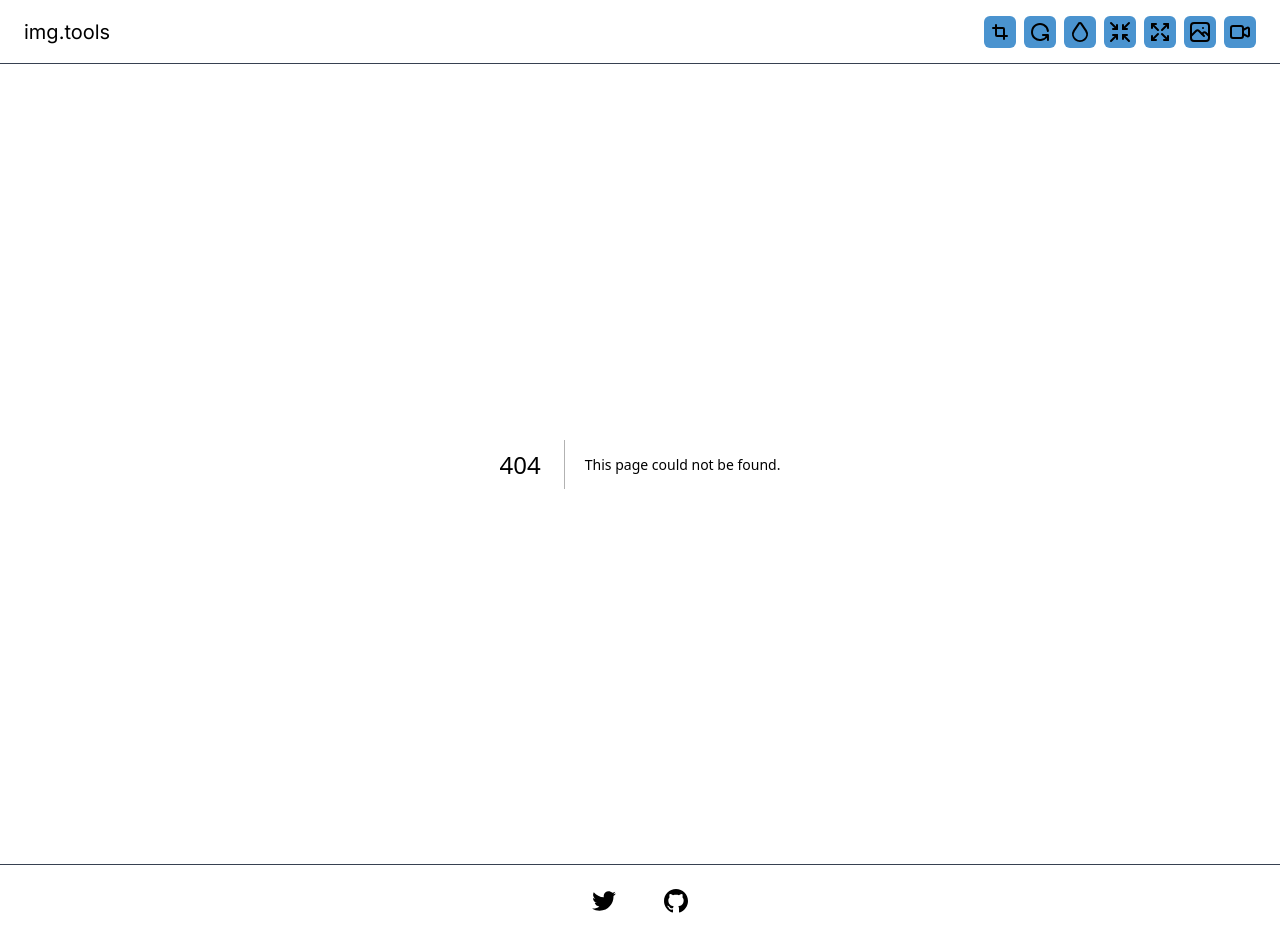
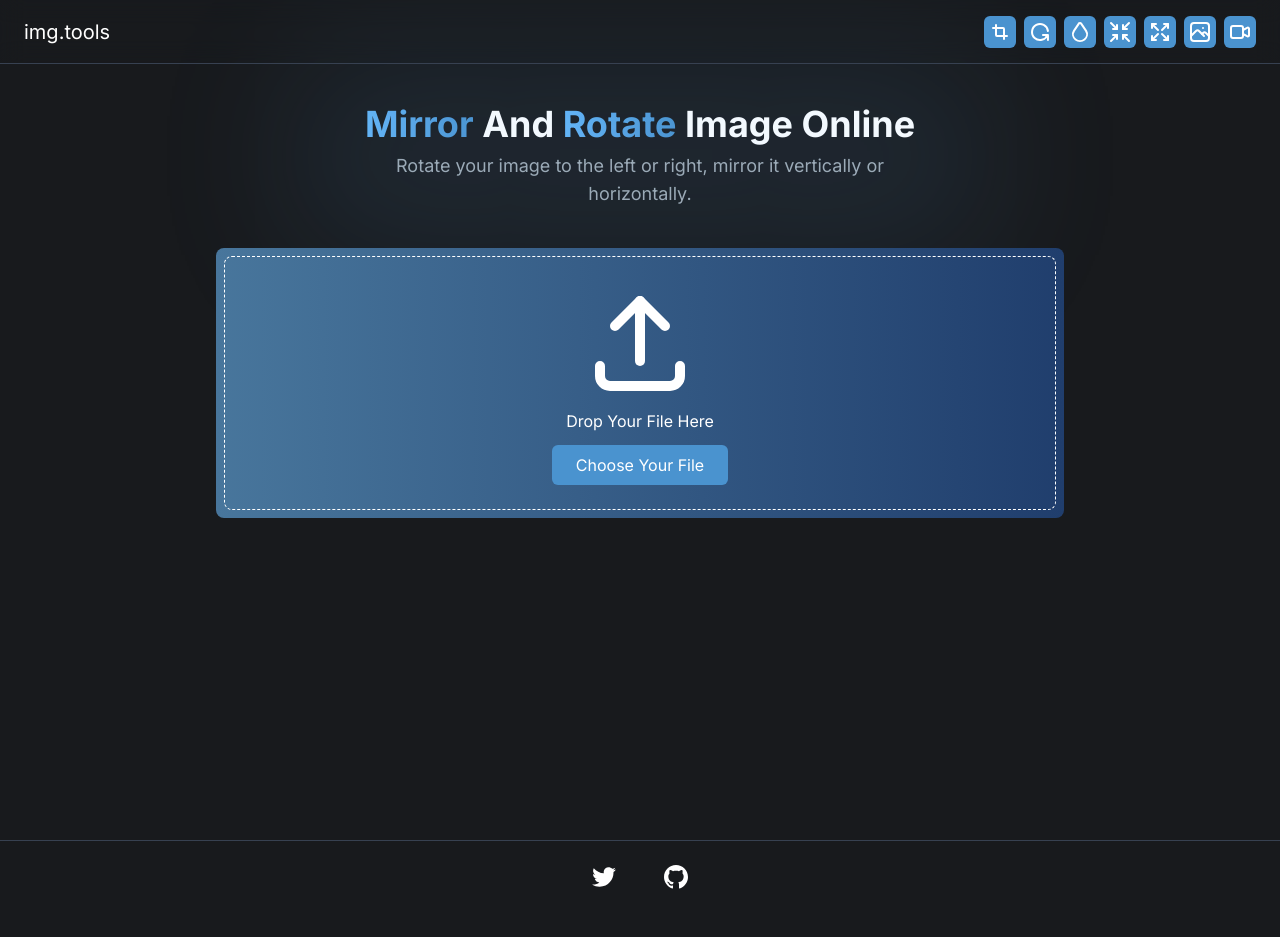
Before and after one commit to iswilljr/img-tools, a Next.js app: page /rotate in a window 1280 px wide. Before the commit this address had no page. After the commit the page ends 913 px from the top, so only its background shows below. Built offline with nearby package versions, Linux system fonts and the light colour scheme.

Commit message:
add rotate home page
create SectionHome component to display section and dropzone

```diff
--- /dev/null
+++ b/components/SectionHome.tsx
@@ -0,0 +1,26 @@
+import { Dropzone, type DropzoneProps } from '@/components/Dropzone';
+import { SectionInfo, type SectionInfoProps } from '@/components/SectionInfo';
+import { uploadFile } from '@/utils/upload';
+import { useRouter } from 'next/router';
+
+interface SectionHomeProps extends SectionInfoProps, Partial<DropzoneProps> {
+  editor?: string;
+}
+
+export function SectionHome({ title, description, highlight, accept, onFileAccepted, editor }: SectionHomeProps) {
+  const router = useRouter();
+
+  const defaultHandler = async (file: File) => {
+    if (!editor) return;
+
+    const { publicId } = await uploadFile(file);
+    router.push(`/${editor}/${publicId}`);
+  };
+
+  return (
+    <>
+      <SectionInfo {...{ title, description, highlight }} />
+      <Dropzone accept={{ 'image/*': [], ...accept }} onFileAccepted={onFileAccepted ?? defaultHandler} />
+    </>
+  );
+}
--- a/pages/crop/index.tsx
+++ b/pages/crop/index.tsx
@@ -1,25 +1,12 @@
-import { Dropzone } from '@/components/Dropzone';
-import { SectionInfo } from '@/components/SectionInfo';
-import { uploadFile } from '@/utils/upload';
-import { useRouter } from 'next/router';
+import { SectionHome } from '@/components/SectionHome';
 
 export default function CropHome() {
-  const router = useRouter();
-
   return (
-    <>
-      <SectionInfo
-        title="Online Image Cropping Tool"
-        description="Crop pictures online to get an exact cutout of the photo you want."
-        highlight="cropping"
-      />
-      <Dropzone
-        accept={{ 'image/*': [] }}
-        onFileAccepted={async file => {
-          const { publicId } = await uploadFile(file);
-          router.push(`/crop/${publicId}`);
-        }}
-      />
-    </>
+    <SectionHome
+      title="Online Image Cropping Tool"
+      description="Crop pictures online to get an exact cutout of the photo you want."
+      highlight="cropping"
+      editor="crop"
+    />
   );
 }
--- /dev/null
+++ b/pages/rotate/index.tsx
@@ -0,0 +1,12 @@
+import { SectionHome } from '@/components/SectionHome';
+
+export default function RotateHome() {
+  return (
+    <SectionHome
+      title="Mirror And Rotate Image Online"
+      description="Rotate your image to the left or right, mirror it vertically or horizontally."
+      highlight="rotate|mirror"
+      editor="rotate"
+    />
+  );
+}
```
